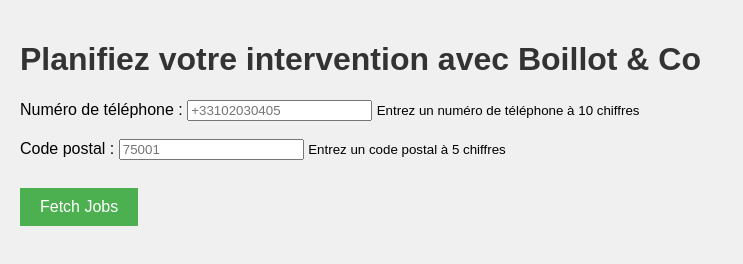
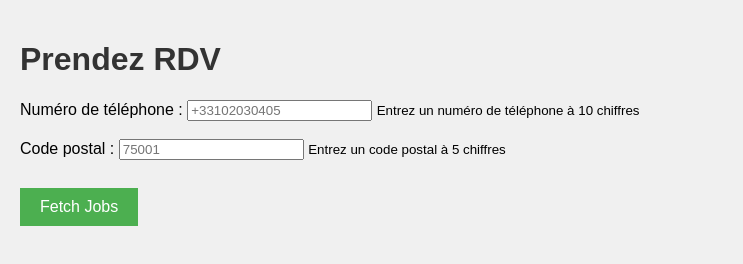
Before and after one commit to Aristophane/BoillotAndCo_PriseDeRDV, a website: page public/index.html in a window 1280 px wide. Shown: the whole page, without its empty margins (0-743 px from the left). Drawn offline with Linux system fonts and the light colour scheme.

Commit message:
feat: ajout d'un titre cohérent

```diff
--- a/public/index.html
+++ b/public/index.html
@@ -3,7 +3,7 @@
   <head>
     <meta charset="UTF-8" />
     <meta name="viewport" content="width=device-width, initial-scale=1.0" />
-    <title>Sample Page</title>
+    <title>Boillot&Co Planifiez votre RDV</title>
     <style>
       body {
         font-family: Arial, sans-serif;
@@ -33,7 +33,7 @@
     </style>
   </head>
   <body>
-    <h1>Planifiez votre intervention avec Boillot & Co</h1>
+    <h1>Prendez RDV</h1>
     <label for="phone">Numéro de téléphone :</label>
     <input
       type="tel"
```
